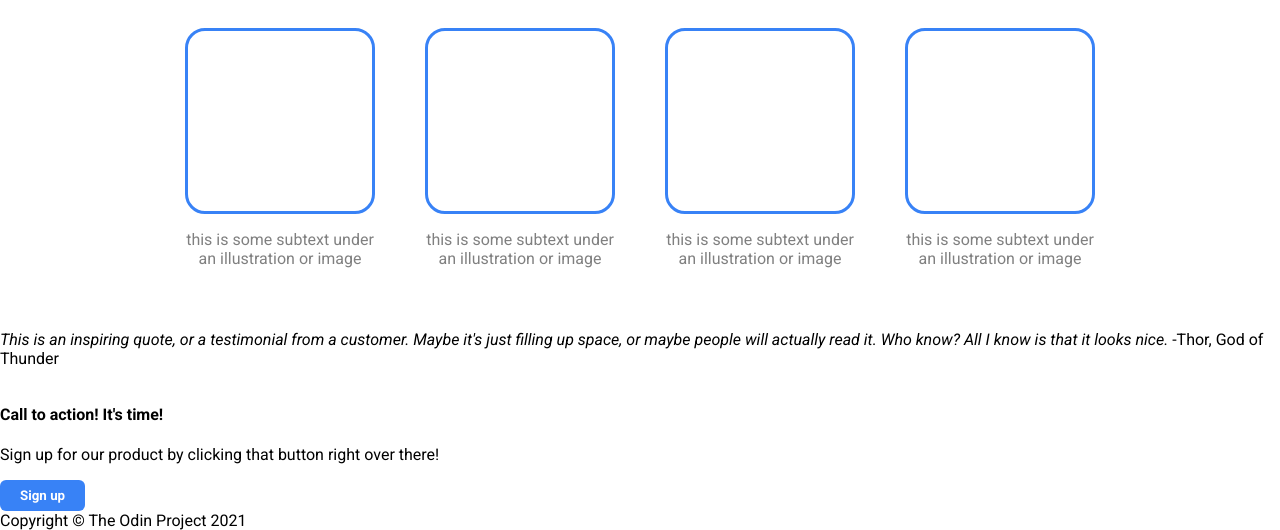
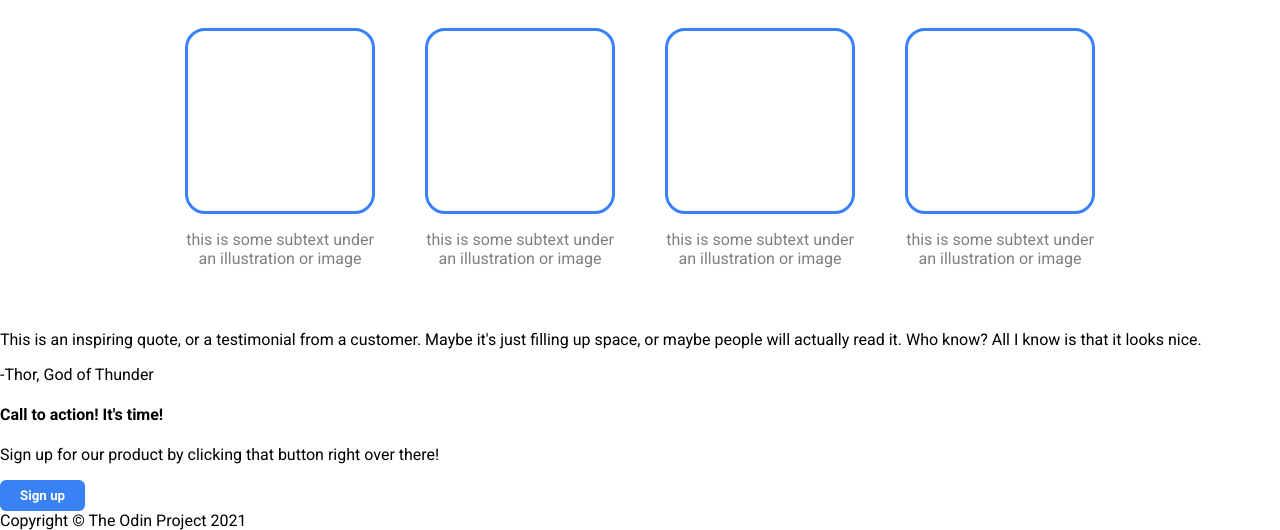
Before and after one commit to Haruhi-03/landing-page, a plain HTML site: page index.html in a window 1280 px wide. Shown: the part 620-1150 px from the top of the page. Drawn offline with Linux system fonts and the light colour scheme.

Commit message:
Add quote container div element to divide the content

```diff
--- a/index.html
+++ b/index.html
@@ -78,15 +78,18 @@
                 </div>
             </div>
             <div class="content sub-mid">
+                <div class="quote-container">
                 <div class="quote">
                     <p>
-                       <em>This is an inspiring quote, or a testimonial
+                       This is an inspiring quote, or a testimonial
                         from a customer. Maybe it's just filling up space,
                         or maybe people will actually read it. Who know?
                         All I know is that it looks nice.
-                       </em>
-                       <span>-Thor, God of Thunder</span>
                     </p>
+                </div>
+                <div class="author">
+                    -Thor, God of Thunder
+                </div>
                 </div>
             </div>
             <div class="content last">
```
